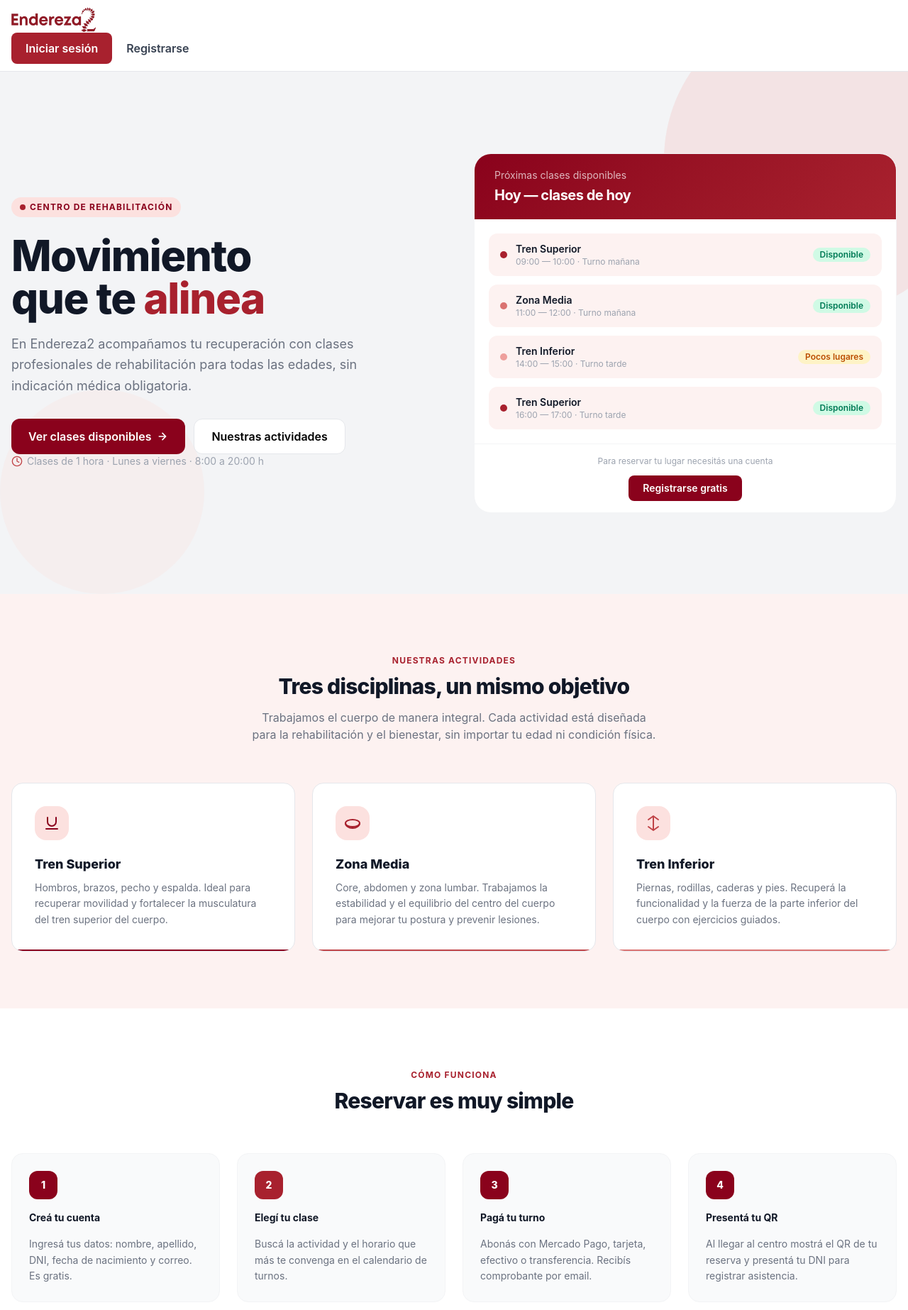
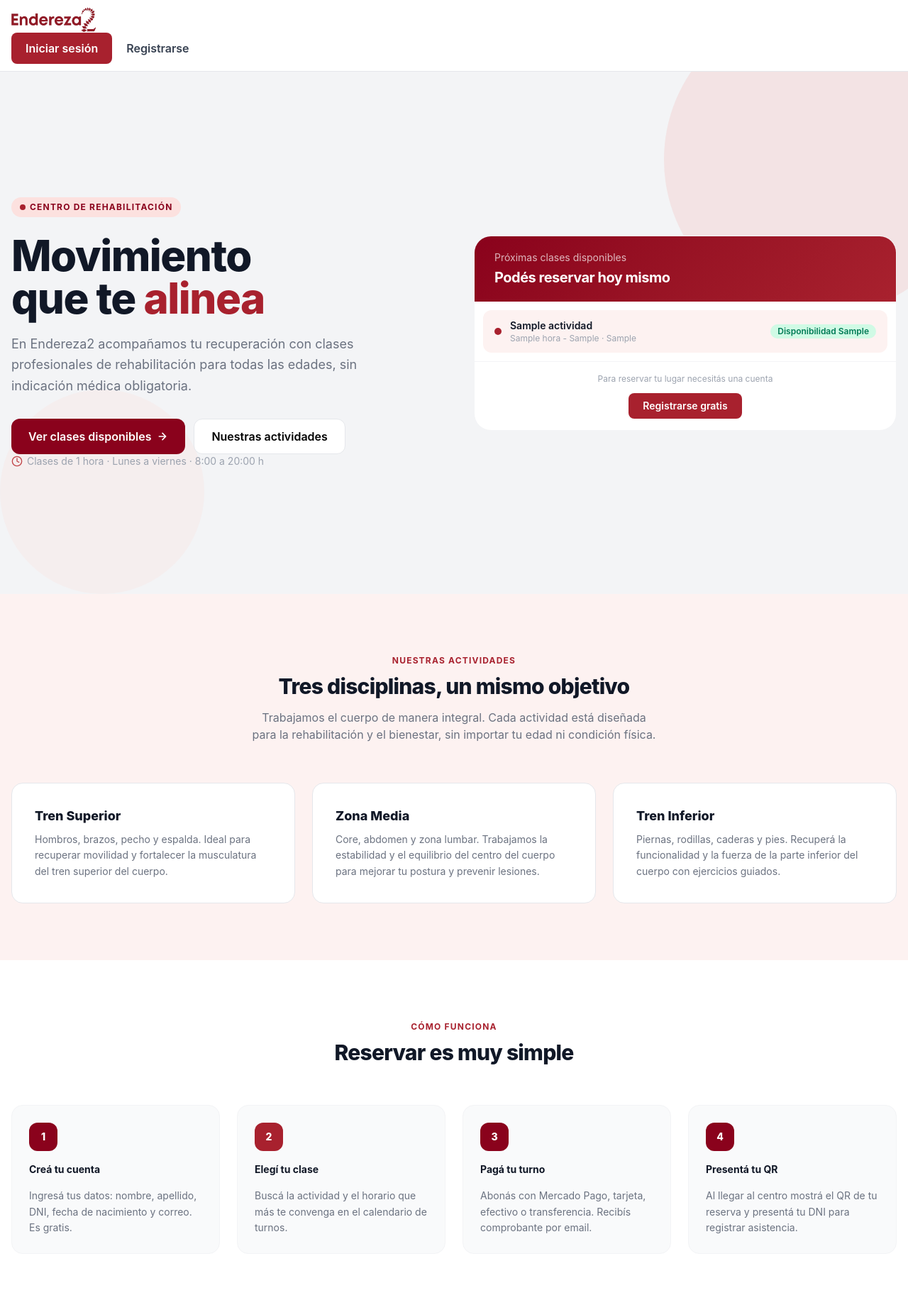
Before and after one commit to ShadowGhost23714/Endereza2, a Django app: template apps/core/templates/core/index.html in a window 1280 px wide. Shown: the top 1846 px of the page at 71% size. Run offline with Django 5.2, Linux system fonts and the light colour scheme; the template is opened without the code that fills it: most values are stand-ins (such as "Sample title", 1, 10 or a date in 2020); some libraries are stand-ins or nearby versions.

Commit message:
fix: ya no hay clases hardcodeadas

```diff
--- a/apps/core/templates/core/index.html
+++ b/apps/core/templates/core/index.html
@@ -68,66 +68,50 @@
                   border border-gray-100 overflow-hidden">
         <div class="px-7 py-5 text-white"
              style="background:linear-gradient(135deg,oklch(40% .160 22),oklch(48% .170 22))">
+          {% if proximas_clases  %}
             <p class="text-white/70 text-sm mb-1">Próximas clases disponibles</p>
-          <h3 class="text-xl font-bold tracking-tight">Hoy — clases de hoy</h3>
+            <h3 class="text-xl font-bold tracking-tight">Podés reservar hoy mismo</h3>
+          {% else %}
+            <p class="text-white/70 text-sm mb-1">No hay clases disponibles</p>
+            <h3 class="text-xl font-bold tracking-tight">Volvé a consultar más tarde</h3>
+          {% endif %}
         </div>
 
-        <div class="flex flex-col gap-3 p-5">
+        {% if proximas_clases  %}
+          <div class="flex flex-col gap-3 p-3">
+            {% for turno in proximas_clases  %}
               <div class="flex items-center justify-between bg-primary-50 hover:bg-primary-100
                           rounded-xl px-4 py-3 transition-colors duration-200">
                 <div class="flex items-center gap-3">
                   <span class="w-2.5 h-2.5 rounded-full bg-primary-600 shrink-0"></span>
                   <div>
-                <p class="text-sm font-semibold text-gray-900">Tren Superior</p>
-                <p class="text-xs text-gray-400">09:00 — 10:00 · Turno mañana</p>
+                    <p class="text-sm font-semibold text-gray-900">{{ turno.actividad }}</p>
+                    <p class="text-xs text-gray-400">{{ turno.hora }} - {{ turno.hora_fin }} · {{ turno.turno_del_dia }}</p>
                   </div>
                 </div>
                 <span class="text-xs font-semibold bg-emerald-100 text-emerald-700
-                         px-2.5 py-0.5 rounded-full">Disponible</span>
+                            px-2.5 py-0.5 rounded-full">Disponibilidad {{ turno.cupos_disponibles }}</span>
               </div>
-          <div class="flex items-center justify-between bg-primary-50 hover:bg-primary-100
-                      rounded-xl px-4 py-3 transition-colors duration-200">
-            <div class="flex items-center gap-3">
-              <span class="w-2.5 h-2.5 rounded-full bg-primary-400 shrink-0"></span>
-              <div>
-                <p class="text-sm font-semibold text-gray-900">Zona Media</p>
-                <p class="text-xs text-gray-400">11:00 — 12:00 · Turno mañana</p>
+            {% endfor %}
           </div>
+        {% else %}
+        <div class="flex flex-col items-center justify-center py-10 text-center gap-2">
+          <svg class="w-8 h-8 text-gray-300" viewBox="0 0 24 24" fill="none"
+               stroke="currentColor" stroke-width="1.5" stroke-linecap="round" stroke-linejoin="round">
+            <rect x="3" y="4" width="18" height="18" rx="2"/>
+            <path d="M16 2v4M8 2v4M3 10h18"/>
+          </svg>
+          <p class="text-sm text-gray-400">No hay clases disponibles</p>
         </div>
-            <span class="text-xs font-semibold bg-emerald-100 text-emerald-700
-                         px-2.5 py-0.5 rounded-full">Disponible</span>
-          </div>
-          <div class="flex items-center justify-between bg-primary-50 hover:bg-primary-100
-                      rounded-xl px-4 py-3 transition-colors duration-200">
-            <div class="flex items-center gap-3">
-              <span class="w-2.5 h-2.5 rounded-full bg-primary-300 shrink-0"></span>
-              <div>
-                <p class="text-sm font-semibold text-gray-900">Tren Inferior</p>
-                <p class="text-xs text-gray-400">14:00 — 15:00 · Turno tarde</p>
-              </div>
-            </div>
-            <span class="text-xs font-semibold bg-amber-100 text-amber-700
-                         px-2.5 py-0.5 rounded-full">Pocos lugares</span>
-          </div>
-          <div class="flex items-center justify-between bg-primary-50 hover:bg-primary-100
-                      rounded-xl px-4 py-3 transition-colors duration-200">
-            <div class="flex items-center gap-3">
-              <span class="w-2.5 h-2.5 rounded-full bg-primary-600 shrink-0"></span>
-              <div>
-                <p class="text-sm font-semibold text-gray-900">Tren Superior</p>
-                <p class="text-xs text-gray-400">16:00 — 17:00 · Turno tarde</p>
-              </div>
-            </div>
-            <span class="text-xs font-semibold bg-emerald-100 text-emerald-700
-                         px-2.5 py-0.5 rounded-full">Disponible</span>
-          </div>
-        </div>
+        {% endif %}
+
 
         <div class="border-t border-gray-100 px-7 py-4 text-center">
           <p class="text-xs text-gray-400 mb-3">Para reservar tu lugar necesitás una cuenta</p>
           <a href="{% url 'accounts:register' %}"
-             class="inline-block bg-primary-700 hover:bg-primary-800 text-white
-                    font-semibold text-sm px-5 py-2 rounded-lg transition-colors duration-200">
+            class="inline-block bg-primary-600 hover:bg-primary-700 text-white
+            font-semibold text-sm px-5 py-2 rounded-lg transition-colors duration-200
+            focus:ring-4 focus:outline-none focus:ring-primary-300">
             Registrarse gratis
           </a>
         </div>
@@ -159,14 +143,6 @@
                     flex flex-col gap-5 overflow-hidden
                     transition-all duration-300 hover:-translate-y-1.5
                     hover:shadow-[0_16px_48px_rgba(0,0,0,0.10)]">
-          <div class="absolute bottom-0 left-0 right-0 h-0.5 bg-primary-700
-                      scale-x-0 origin-left group-hover:scale-x-100 transition-transform duration-300"></div>
-          <div class="w-12 h-12 rounded-2xl bg-primary-100 flex items-center justify-center">
-            <svg class="w-6 h-6 text-primary-700" viewBox="0 0 24 24" fill="none"
-                 stroke="currentColor" stroke-width="2" stroke-linecap="round" stroke-linejoin="round">
-              <path d="M6 4v6a6 6 0 0012 0V4M4 20h16"/>
-            </svg>
-          </div>
           <div>
             <h3 class="text-lg font-extrabold text-gray-900 mb-2">Tren Superior</h3>
             <p class="text-sm text-gray-500 leading-relaxed">
@@ -181,14 +157,6 @@
                     flex flex-col gap-5 overflow-hidden
                     transition-all duration-300 hover:-translate-y-1.5
                     hover:shadow-[0_16px_48px_rgba(0,0,0,0.10)]">
-          <div class="absolute bottom-0 left-0 right-0 h-0.5 bg-primary-500
-                      scale-x-0 origin-left group-hover:scale-x-100 transition-transform duration-300"></div>
-          <div class="w-12 h-12 rounded-2xl bg-primary-100 flex items-center justify-center">
-            <svg class="w-6 h-6 text-primary-600" viewBox="0 0 24 24" fill="none"
-                 stroke="currentColor" stroke-width="2" stroke-linecap="round" stroke-linejoin="round">
-              <ellipse cx="12" cy="12" rx="10" ry="5"/><path d="M2 12c0 4 4.5 7 10 7s10-3 10-7"/>
-            </svg>
-          </div>
           <div>
             <h3 class="text-lg font-extrabold text-gray-900 mb-2">Zona Media</h3>
             <p class="text-sm text-gray-500 leading-relaxed">
@@ -203,14 +171,6 @@
                     flex flex-col gap-5 overflow-hidden
                     transition-all duration-300 hover:-translate-y-1.5
                     hover:shadow-[0_16px_48px_rgba(0,0,0,0.10)]">
-          <div class="absolute bottom-0 left-0 right-0 h-0.5 bg-primary-400
-                      scale-x-0 origin-left group-hover:scale-x-100 transition-transform duration-300"></div>
-          <div class="w-12 h-12 rounded-2xl bg-primary-100 flex items-center justify-center">
-            <svg class="w-6 h-6 text-primary-500" viewBox="0 0 24 24" fill="none"
-                 stroke="currentColor" stroke-width="2" stroke-linecap="round" stroke-linejoin="round">
-              <path d="M12 2v20M5 7l7-5 7 5M5 17l7 5 7-5"/>
-            </svg>
-          </div>
           <div>
             <h3 class="text-lg font-extrabold text-gray-900 mb-2">Tren Inferior</h3>
             <p class="text-sm text-gray-500 leading-relaxed">
@@ -822,12 +782,6 @@
 
 {% endif %}
 
-<style>
-  @keyframes fade-up {
-    from { opacity: 0; transform: translateY(16px); }
-    to   { opacity: 1; transform: translateY(0); }
-  }
-  .animate-fade-up { animation: fade-up .4s cubic-bezier(.22,1,.36,1); }
-</style>
+
 
 {% endblock %}
```
Also changed, not shown: apps/core/views.py (+57 -78 lines). Lines whose indentation alone changed are shown as unchanged.
